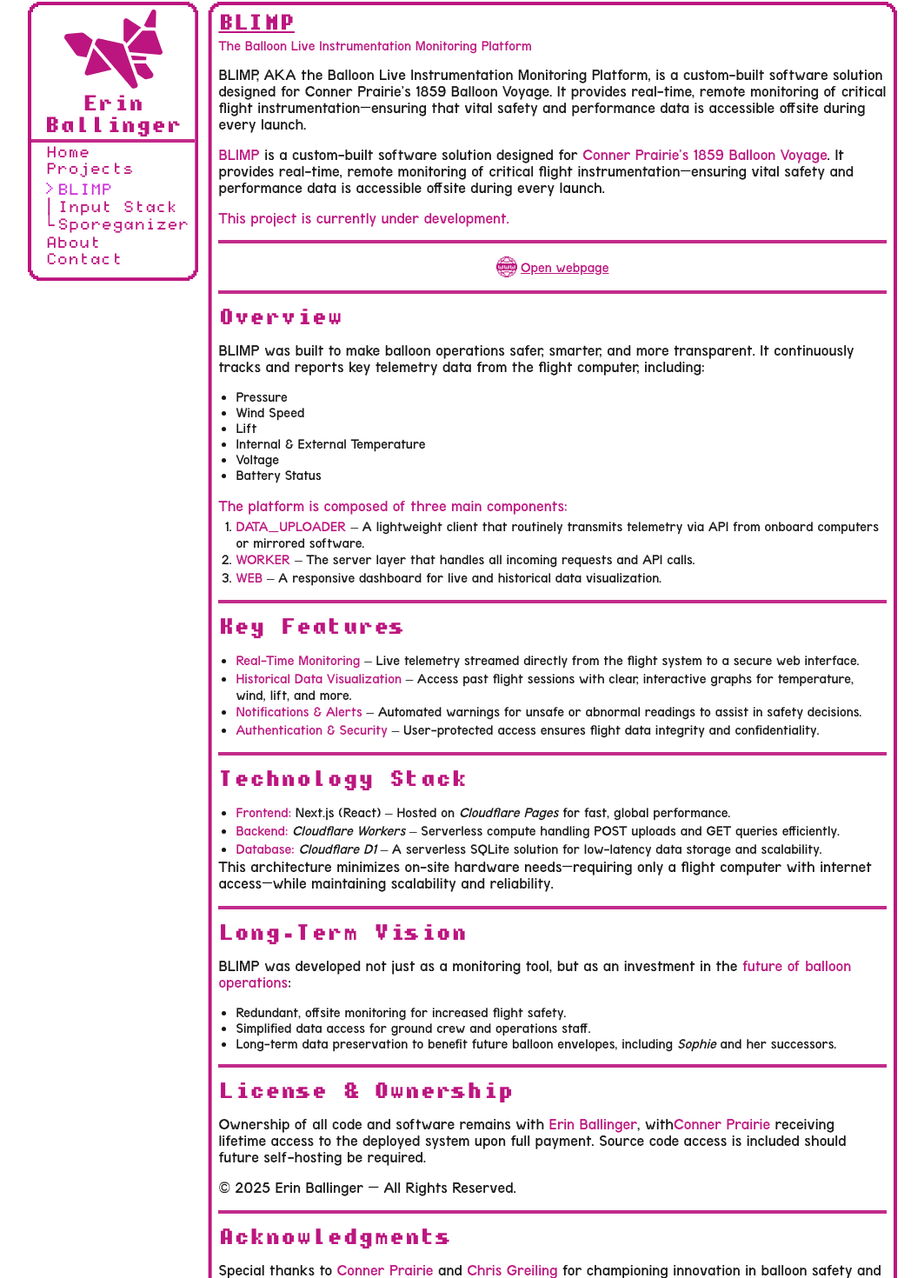
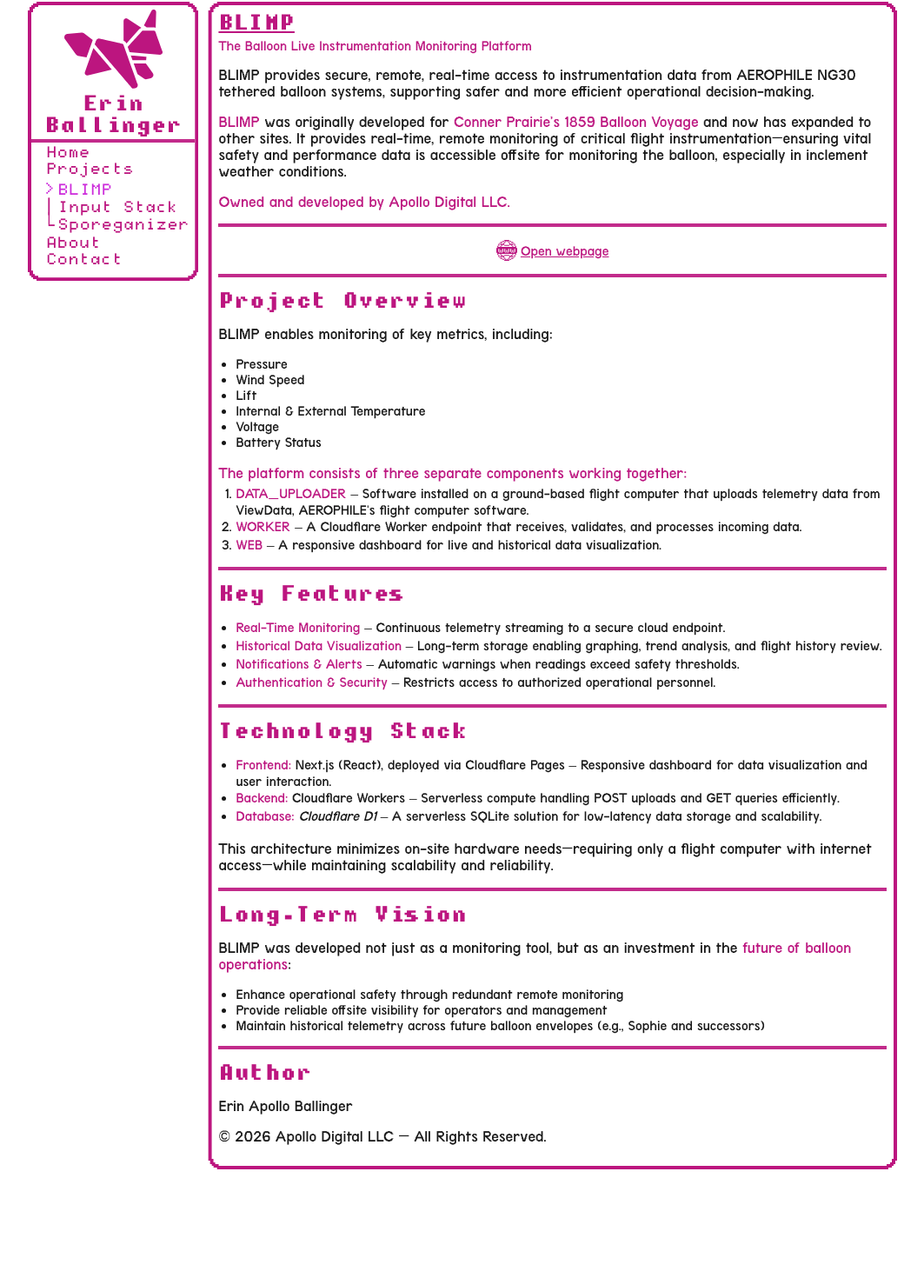
Before and after one commit to zapsters/portfolio, a Next.js app: page /projects/BLIMP in a window 1280 px wide. Shown: the part 92-1562 px from the top of the page at 87% size, without its empty margins (108-1171 px from the left). After the commit the page ends 1467 px from the top, so only its background shows below. Built offline with nearby package versions, Linux system fonts and the light colour scheme; a web font is replaced by a local one.

Commit message:
- Slowed down marquee + Adjusted lots of page content in preparation of submitting for uni

```diff
--- a/app/layout.tsx
+++ b/app/layout.tsx
@@ -35,7 +35,7 @@
     <html lang="en" suppressHydrationWarning>
       <body>
         <ThemeProvider attribute="data-bs-theme" enableSystem>
-          <Marquee autoFill={true} speed={50} className="marquee">
+          <Marquee autoFill={true} speed={20} className="marquee">
             <span className="bianzhidai">{marqueeSpacer()}❤ FULL STACK WEB DEVELOPER ❤</span>
             <span className="bianzhidai">
               {marqueeSpacer()}
--- a/app/projects/BLIMP/page.tsx
+++ b/app/projects/BLIMP/page.tsx
@@ -7,19 +7,14 @@
       <h1>BLIMP</h1>
       <h4>The Balloon Live Instrumentation Monitoring Platform</h4>
       <p>
-        BLIMP, AKA the Balloon Live Instrumentation Monitoring Platform, is a custom-built software
-        solution designed for Conner Prairie’s 1859 Balloon Voyage. It provides real-time, remote
-        monitoring of critical flight instrumentation—ensuring that vital safety and performance
-        data is accessible offsite during every launch.
+        BLIMP provides secure, remote, real-time access to instrumentation data from AEROPHILE NG30 tethered balloon systems, supporting safer and more efficient operational decision-making.
       </p>
       <p>
-        <strong>BLIMP</strong> is a custom-built software solution designed for{" "}
-        <strong>Conner Prairie’s 1859 Balloon Voyage</strong>. It provides real-time, remote
-        monitoring of critical flight instrumentation—ensuring vital safety and performance data is
-        accessible offsite during every launch.
+        <strong>BLIMP</strong> was originally developed for{" "}
+        <strong>Conner Prairie’s 1859 Balloon Voyage</strong> and now has expanded to other sites. It provides real-time, remote monitoring of critical flight instrumentation—ensuring vital safety and performance data is accessible offsite for monitoring the balloon, especially in inclement weather conditions.
       </p>
       <p style={{ marginBottom: 13 }}>
-        <strong>This project is currently under development.</strong>
+        <strong>Owned and developed by Apollo Digital LLC.</strong>
       </p>
 
       <hr />
@@ -39,10 +34,9 @@
 
       <hr />
 
-      <h2>Overview</h2>
+      <h2>Project Overview</h2>
       <p>
-        BLIMP was built to make balloon operations safer, smarter, and more transparent. It
-        continuously tracks and reports key telemetry data from the flight computer, including:
+        BLIMP enables monitoring of key metrics, including:
       </p>
 
       <ul>
@@ -55,16 +49,14 @@
       </ul>
       <br />
       <p style={{ marginBottom: 4 }}>
-        <strong>The platform is composed of three main components:</strong>
+        <strong>The platform consists of three separate components working together:</strong>
       </p>
       <ol>
         <li>
-          <strong>DATA_UPLOADER</strong> – A lightweight client that routinely transmits telemetry
-          via API from onboard computers or mirrored software.
+          <strong>DATA_UPLOADER</strong> – Software installed on a ground-based flight computer that uploads telemetry data from ViewData, AEROPHILE's flight computer software.
         </li>
         <li>
-          <strong>WORKER</strong> – The server layer that handles all incoming requests and API
-          calls.
+          <strong>WORKER</strong> – A Cloudflare Worker endpoint that receives, validates, and processes incoming data.
         </li>
         <li>
           <strong>WEB</strong> – A responsive dashboard for live and historical data visualization.
@@ -76,20 +68,16 @@
       <h2>Key Features</h2>
       <ul>
         <li>
-          <strong>Real-Time Monitoring</strong> – Live telemetry streamed directly from the flight
-          system to a secure web interface.
+          <strong>Real-Time Monitoring</strong> – Continuous telemetry streaming to a secure cloud endpoint.
         </li>
         <li>
-          <strong>Historical Data Visualization</strong> – Access past flight sessions with clear,
-          interactive graphs for temperature, wind, lift, and more.
+          <strong>Historical Data Visualization</strong> – Long-term storage enabling graphing, trend analysis, and flight history review.
         </li>
         <li>
-          <strong>Notifications & Alerts</strong> – Automated warnings for unsafe or abnormal
-          readings to assist in safety decisions.
+          <strong>Notifications & Alerts</strong> – Automatic warnings when readings exceed safety thresholds.
         </li>
         <li>
-          <strong>Authentication & Security</strong> – User-protected access ensures flight data
-          integrity and confidentiality.
+          <strong>Authentication & Security</strong> – Restricts access to authorized operational personnel.
         </li>
       </ul>
 
@@ -98,11 +86,10 @@
       <h2>Technology Stack</h2>
       <ul>
         <li>
-          <strong>Frontend:</strong> Next.js (React) – Hosted on <em>Cloudflare Pages</em> for fast,
-          global performance.
+          <strong>Frontend:</strong> Next.js (React), deployed via Cloudflare Pages – Responsive dashboard for data visualization and user interaction.
         </li>
         <li>
-          <strong>Backend:</strong> <em>Cloudflare Workers</em> – Serverless compute handling POST
+          <strong>Backend:</strong> Cloudflare Workers – Serverless compute handling POST
           uploads and GET queries efficiently.
         </li>
         <li>
@@ -110,6 +97,7 @@
           low-latency data storage and scalability.
         </li>
       </ul>
+      <br />
 
       <p>
         This architecture minimizes on-site hardware needs—requiring only a flight computer with
@@ -124,31 +112,16 @@
         <strong>future of balloon operations</strong>:
       </p>
       <ul>
-        <li>Redundant, offsite monitoring for increased flight safety.</li>
-        <li>Simplified data access for ground crew and operations staff.</li>
-        <li>
-          Long-term data preservation to benefit future balloon envelopes, including <em>Sophie</em>{" "}
-          and her successors.
-        </li>
+        <li>Enhance operational safety through redundant remote monitoring</li>
+        <li>Provide reliable offsite visibility for operators and management</li>
+        <li>Maintain historical telemetry across future balloon envelopes (e.g., Sophie and successors)</li>
       </ul>
 
       <hr />
 
-      <h2>License & Ownership</h2>
-      <p>
-        Ownership of all code and software remains with <strong>Erin Ballinger</strong>, with
-        <strong>Conner Prairie</strong> receiving lifetime access to the deployed system upon full
-        payment. Source code access is included should future self-hosting be required.
-      </p>
-      <p>© 2025 Erin Ballinger — All Rights Reserved.</p>
-
-      <hr />
-
-      <h2>Acknowledgments</h2>
-      <p>
-        Special thanks to <strong>Conner Prairie</strong> and <strong>Chris Greiling</strong> for
-        championing innovation in balloon safety and monitoring technology.
-      </p>
+      <h2>Author</h2>
+      <p>Erin Apollo Ballinger</p>
+      <p>© 2026 Apollo Digital LLC — All Rights Reserved.</p>
     </div>
   );
 }
```
Also changed, not shown: app/about/page.tsx (+8 -10 lines), app/contact/page.tsx (+4 -4 lines), app/page.tsx (+4 -13 lines), app/projects/page.tsx (+23 -25 lines).
